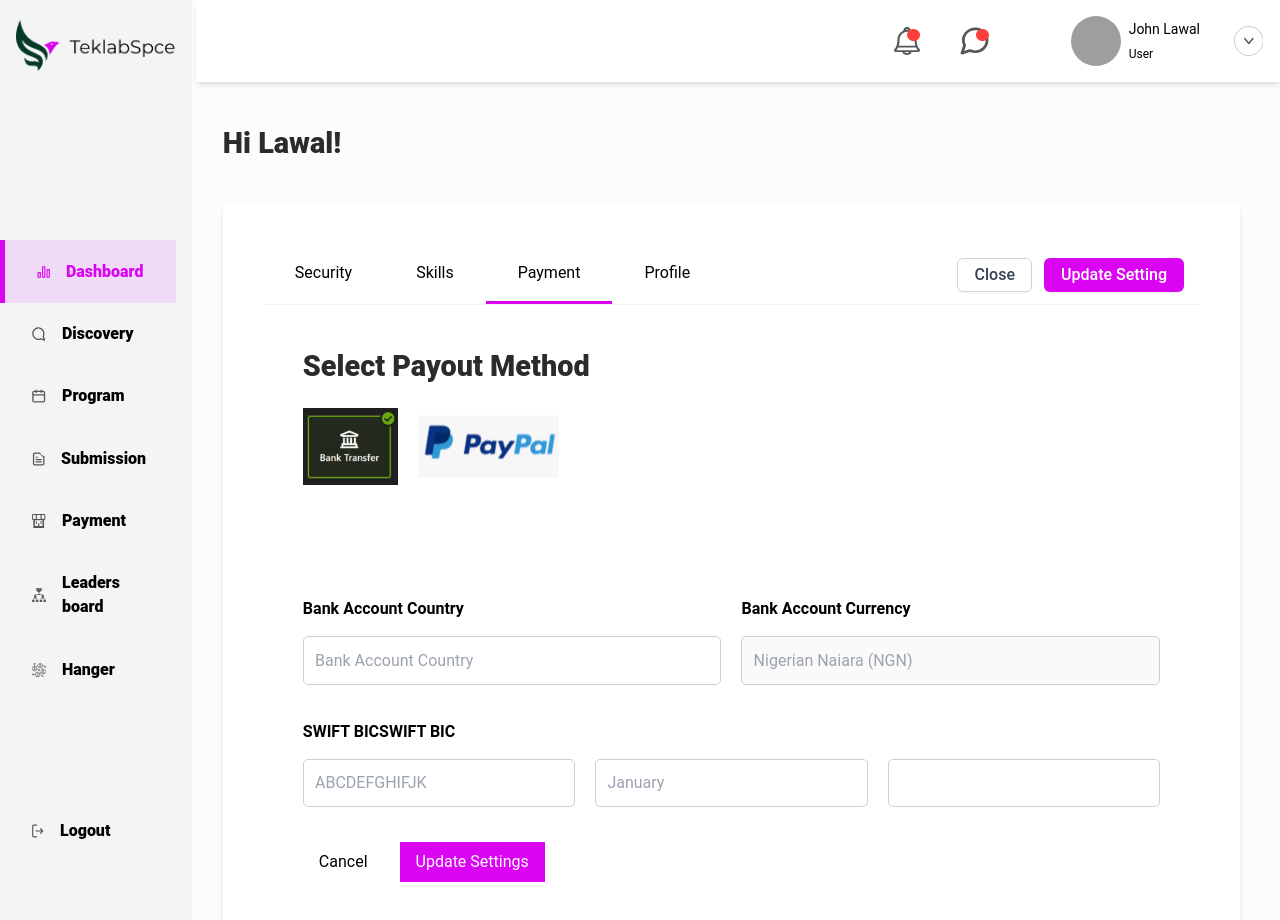
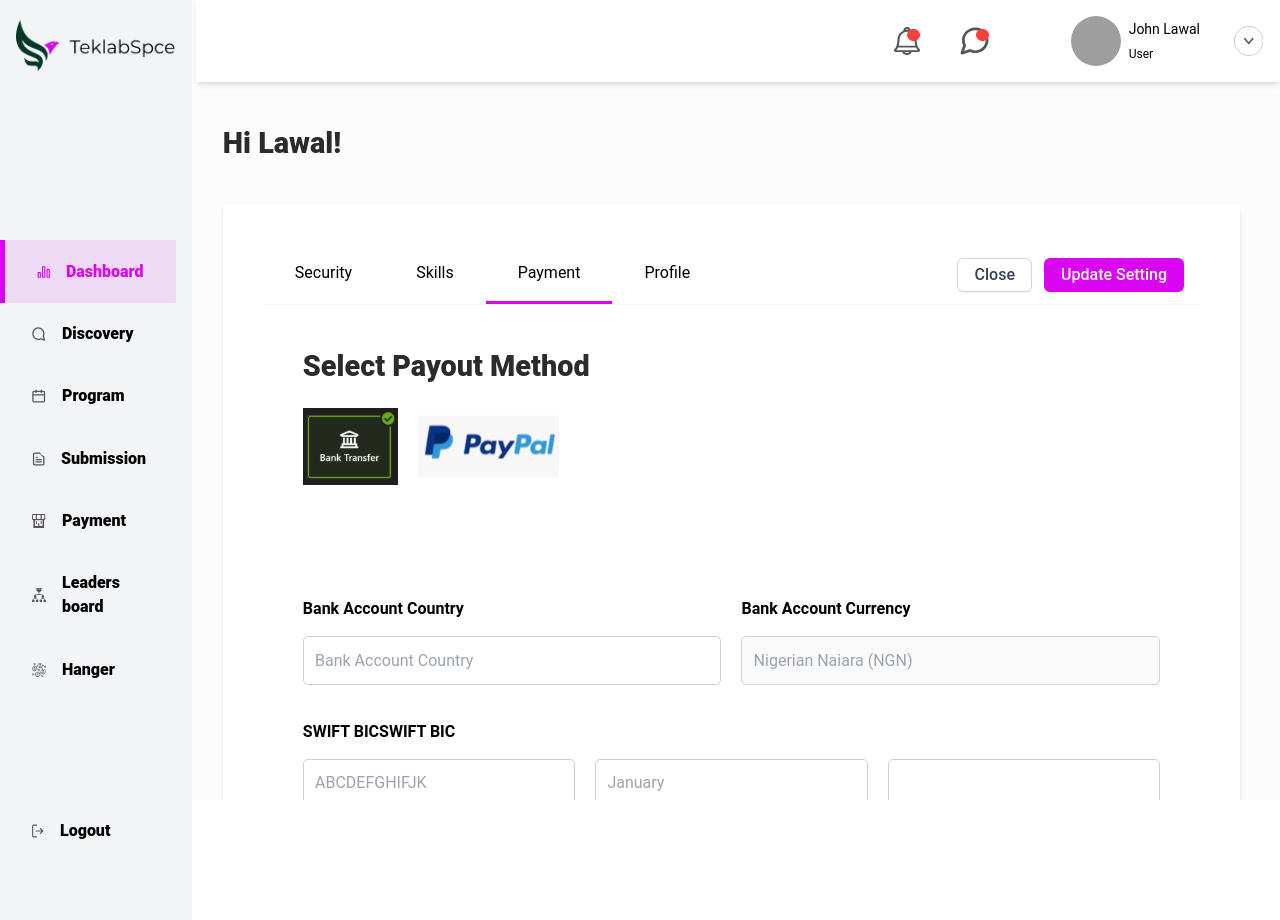
Before and after one commit to jediiry/reseacherproject, a Vue app: page /settings in a window 1280 px wide. Shown: the top 920 px of the page. After the commit the page ends 800 px from the top, so only its background shows below. Built offline with nearby package versions, Linux system fonts and the light colour scheme; grey boxes are pictures that could not be loaded; a web font is replaced by a local one.

Commit message:
updatesticky

```diff
--- a/src/components/settings/settings.html
+++ b/src/components/settings/settings.html
@@ -1,4 +1,4 @@
-<div class="min-h-screen bg-light-gray">
+<div class="h-screen bg-light-gray">
     <mainheader></mainheader>
     <div class="px-4 lg:px-10 xl:px-10">
         <div class="grid grid-cols-1 py-10">
```
